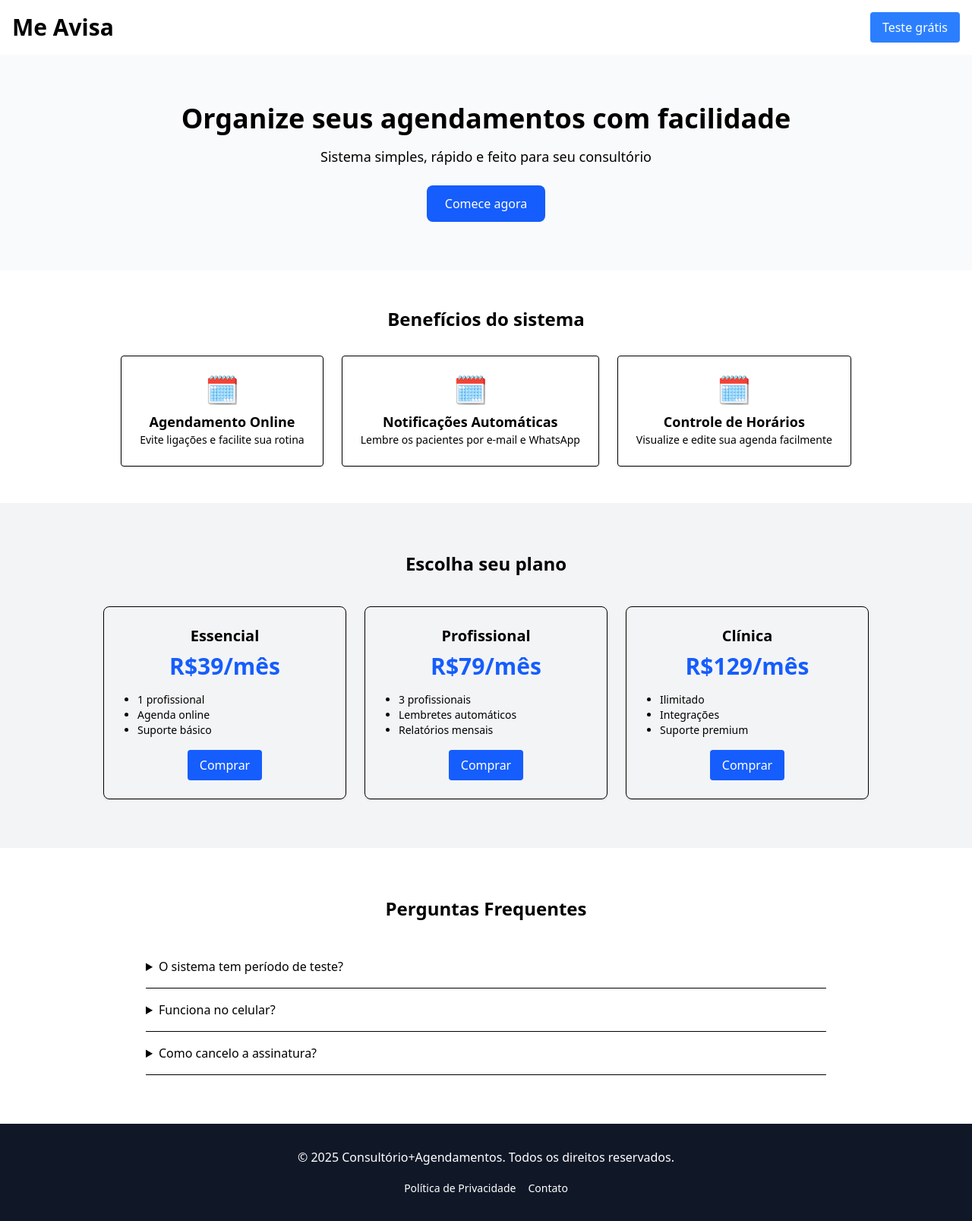
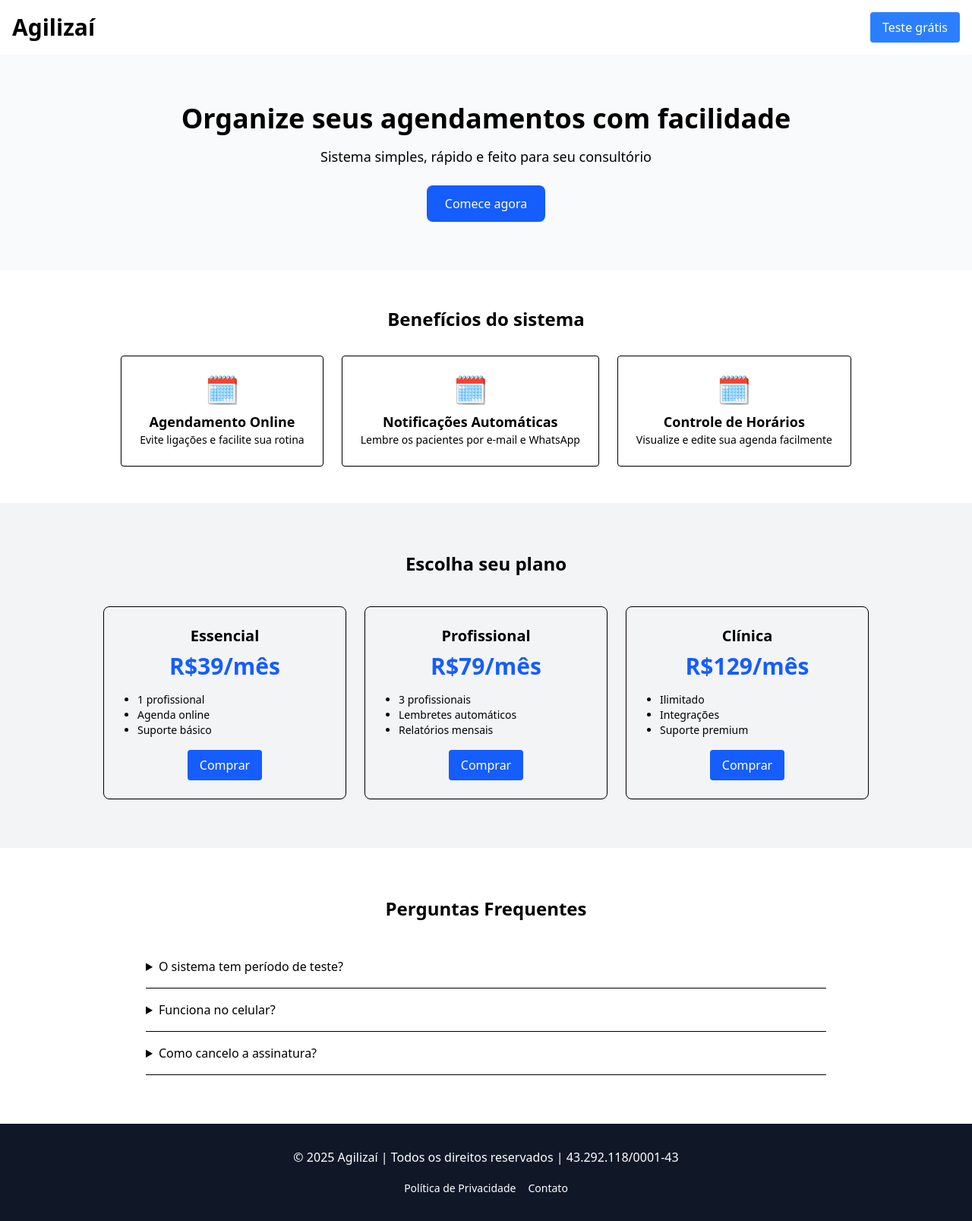
Before and after one commit to HerdesonMourao/lp-agendamento, a Vue app: page / in a window 1280 px wide. Shown: the whole page at 76% size. Built offline with nearby package versions, Linux system fonts and the light colour scheme.

Commit message:
feat: adjusting landingpage project name

```diff
--- a/index.html
+++ b/index.html
@@ -6,7 +6,7 @@
   <link rel="icon" type="image/svg+xml" href="/vite.svg" />
   <meta name="viewport" content="width=device-width, initial-scale=1.0" />
   <link rel="stylesheet" href="/src/style.css">
-  <title>Vite + Vue</title>
+  <title>Agilizaí</title>
 </head>
 
 <body>
--- a/package.json
+++ b/package.json
@@ -1,7 +1,7 @@
 {
-  "name": "landingpage",
+  "name": "landingpage-agilizai",
   "private": true,
-  "version": "0.0.0",
+  "version": "0.0.2",
   "type": "module",
   "scripts": {
     "dev": "vite",
--- a/src/components/FooterSection.vue
+++ b/src/components/FooterSection.vue
@@ -1,6 +1,6 @@
 <template>
   <footer class="bg-gray-900 text-white text-center py-8">
-    <p>&copy; 2025 Consultório+Agendamentos. Todos os direitos reservados.</p>
+    <p>&copy; 2025 Agilizaí | Todos os direitos reservados | 43.292.118/0001-43</p>
     <div class="mt-4 space-x-4">
       <a href="#" class="hover:underline text-sm">Política de Privacidade</a>
       <a href="#" class="hover:underline text-sm">Contato</a>
--- a/src/components/HeaderSection.vue
+++ b/src/components/HeaderSection.vue
@@ -1,6 +1,6 @@
 <template>
   <header class="flex justify-between items-center p-4 shadow">
-    <h1 class="text-3xl font-bold">Me Avisa</h1>
+    <h1 class="text-3xl font-bold">Agilizaí</h1>
     <button class="bg-blue-500 hover:bg-blue-700 focus:outline-2 focus:outline-offset-2 focus:outline-blue-500 text-white px-4 py-2 rounded">
       Teste grátis
     </button>
```
